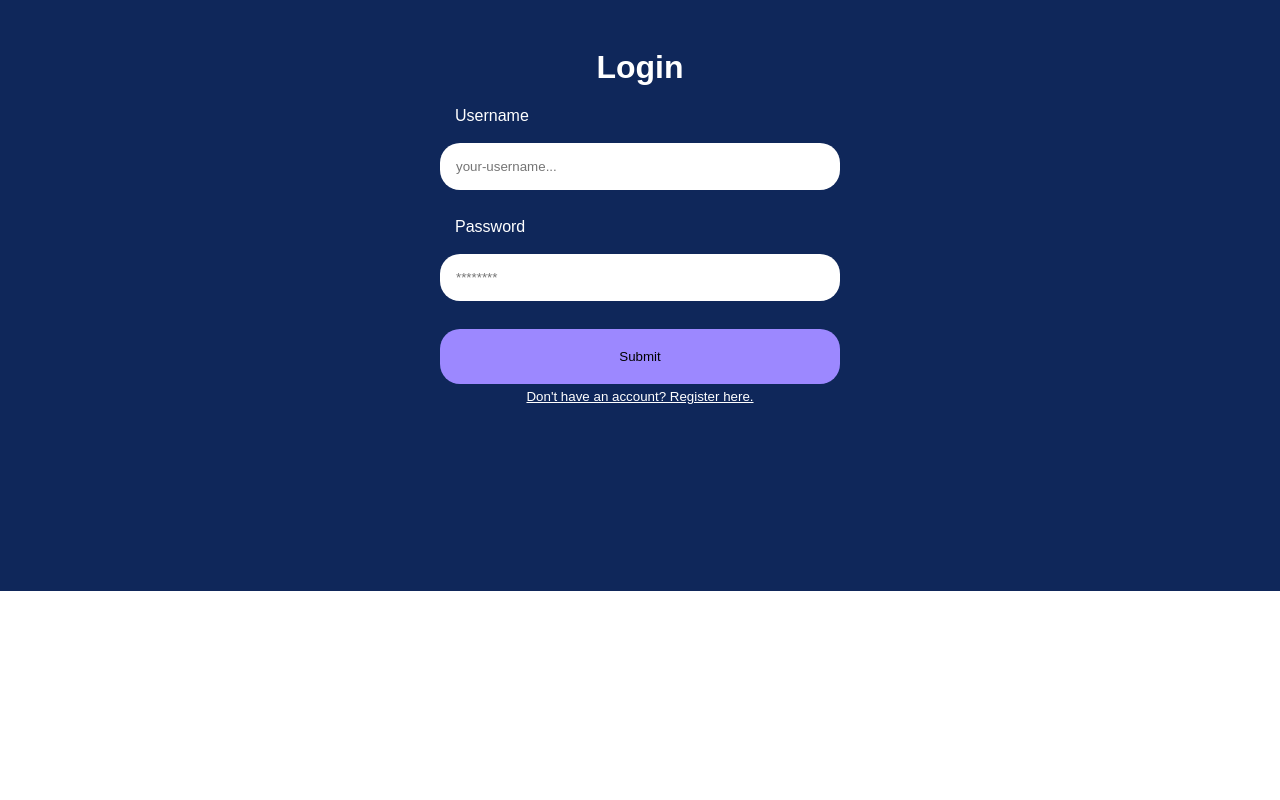
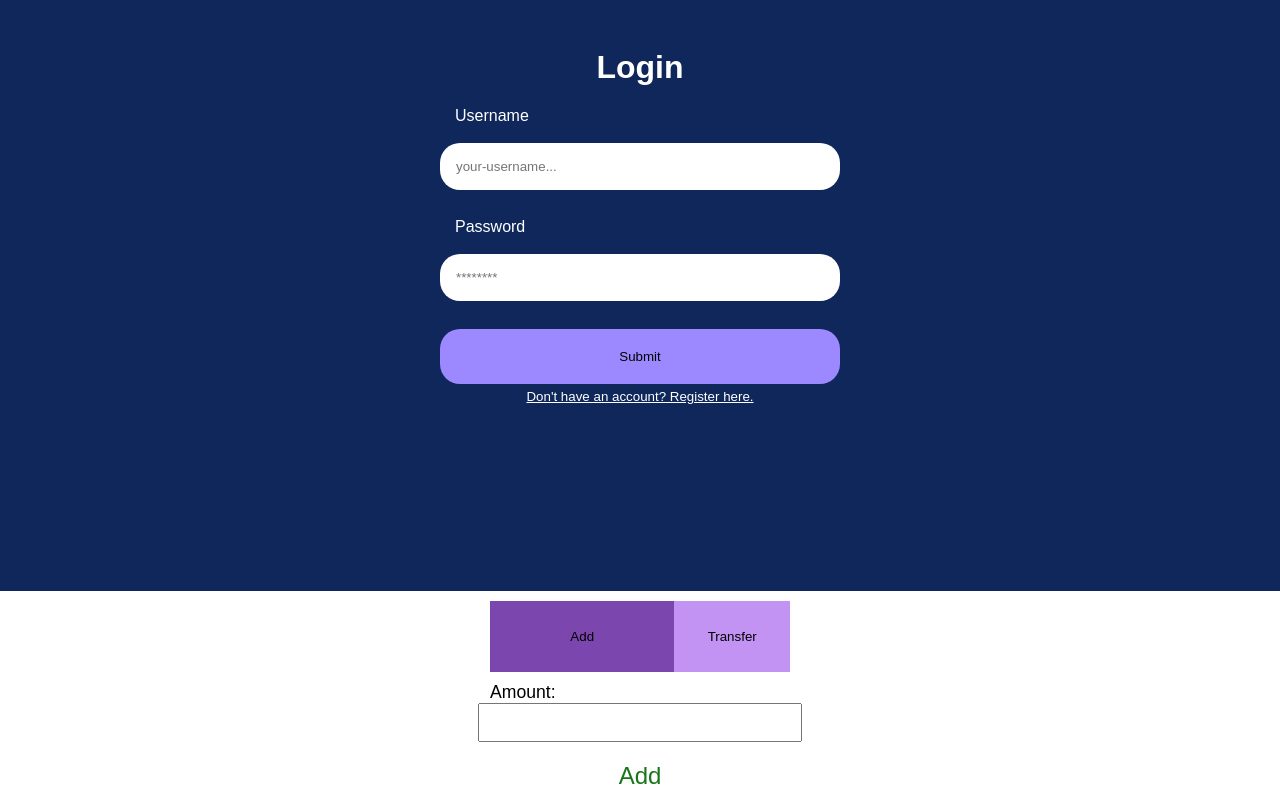
Before and after one commit to udK01/Backend-With-Database, a React (Vite) app: page / in a window 1280 px wide. Shown: the part 209-1009 px from the top of the page. Before the commit the page ends 800 px from the top, so only its background shows below. Built offline with nearby package versions, Linux system fonts and the light colour scheme.

Commit message:
Setup add and transfer with css.

```diff
--- a/src/App.jsx
+++ b/src/App.jsx
@@ -3,6 +3,7 @@ import History from "./components/UserHistory/History";
 import Transactions from "./TransactionHistory/Transactions";
 import Login from "./components/Login/Login";
 import Register from "./components/Register/Register";
+import InputField from "./components/InputField/InputField";
 
 export default function App() {
   const [user, setUser] = useState([]);
@@ -31,6 +32,7 @@ export default function App() {
       ) : (
         <Transactions user={user[0]} onLogout={handleLogout} />
       )}
+      <InputField />
     </>
   );
 }
--- /dev/null
+++ b/src/components/InputField/InputField.jsx
@@ -0,0 +1,65 @@
+import { useState } from "react";
+import styles from "./InputField.module.css";
+import axios from "axios";
+
+export default function InputField(props) {
+  const [mode, setMode] = useState("Add");
+
+  const handleModeChange = (newMode) => {
+    setMode(newMode);
+  };
+
+  function addTransaction() {
+    // Logic to add transaction
+    console.log("Transaction added");
+  }
+
+  function addTransfer() {
+    // Logic to add transfer
+    console.log("Transfer added");
+  }
+
+  return (
+    <div className={styles["container"]}>
+      <div className={styles["btn-container"]}>
+        <button
+          className={
+            mode === "Add"
+              ? `${styles.options} ${styles.active}`
+              : styles.options
+          }
+          onClick={() => handleModeChange("Add")}
+        >
+          Add
+        </button>
+        <button
+          className={
+            mode === "Transfer"
+              ? `${styles.options} ${styles.active}`
+              : styles.options
+          }
+          onClick={() => handleModeChange("Transfer")}
+        >
+          Transfer
+        </button>
+      </div>
+      {mode === "Transfer" && (
+        <>
+          <label htmlFor="account-number">Account Number:</label>
+          <input id="account-number" type="number" />
+        </>
+      )}
+      <label htmlFor="amount">Amount:</label>
+      <input id="amount" type="number" />
+      {mode === "Add" ? (
+        <button className={styles["add-btn"]} onClick={addTransaction}>
+          Add
+        </button>
+      ) : (
+        <button className={styles["transfer-btn"]} onClick={addTransfer}>
+          Transfer
+        </button>
+      )}
+    </div>
+  );
+}
--- /dev/null
+++ b/src/components/InputField/InputField.module.css
@@ -0,0 +1,63 @@
+.container {
+  display: flex;
+  flex-direction: column;
+  font-family: sans-serif;
+  width: 300px;
+  margin: auto;
+  align-items: center;
+}
+
+.container label {
+  width: inherit;
+  font-size: 1.1rem;
+}
+
+.container input {
+  width: inherit;
+  padding: 10px;
+  margin-bottom: 10px;
+}
+
+.btn-container {
+  width: inherit;
+  display: flex;
+  justify-content: space-between;
+}
+
+.options {
+  flex-grow: 1;
+  background: rgb(195, 147, 243);
+  border: solid transparent;
+  padding: 25px;
+  margin-bottom: 10px;
+  margin-top: 10px;
+  transition: ease 0.25s;
+}
+
+.options:hover {
+  flex-grow: 10;
+  border-color: rgb(123, 71, 175);
+}
+
+.active {
+  flex-grow: 10;
+  background-color: rgb(123, 71, 175);
+}
+
+.add-btn {
+  width: inherit;
+  font-size: 1.5rem;
+  color: rgb(24, 117, 24);
+  padding: 10px;
+  background: none;
+  border: none;
+}
+
+.transfer-btn {
+  width: inherit;
+  font-size: 1.5rem;
+  color: rgb(123, 71, 175);
+  padding: 10px;
+  background: none;
+  border: none;
+}
```
Also changed, not shown: 1 other file (tests, documents, lock files or other folders).
